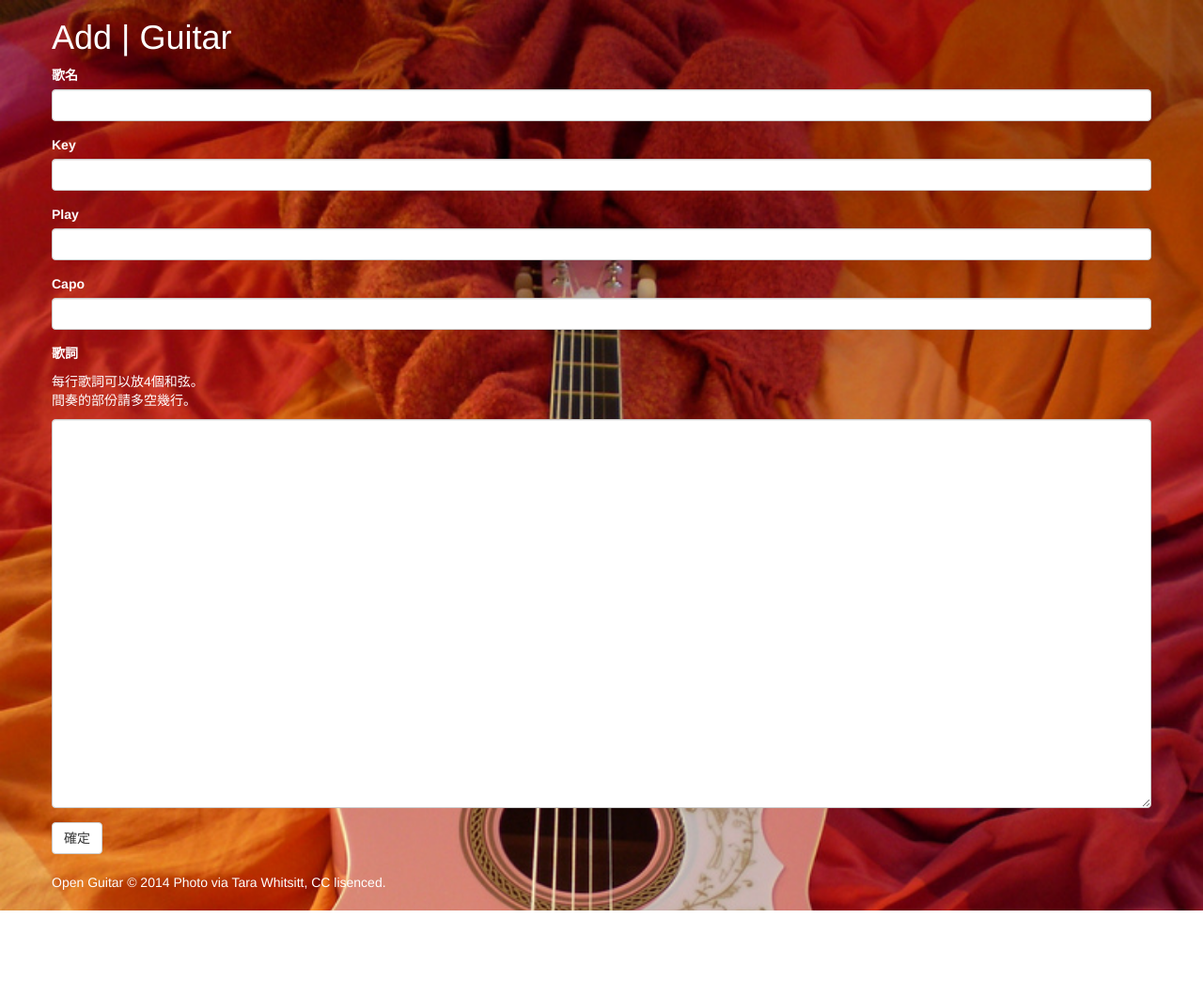
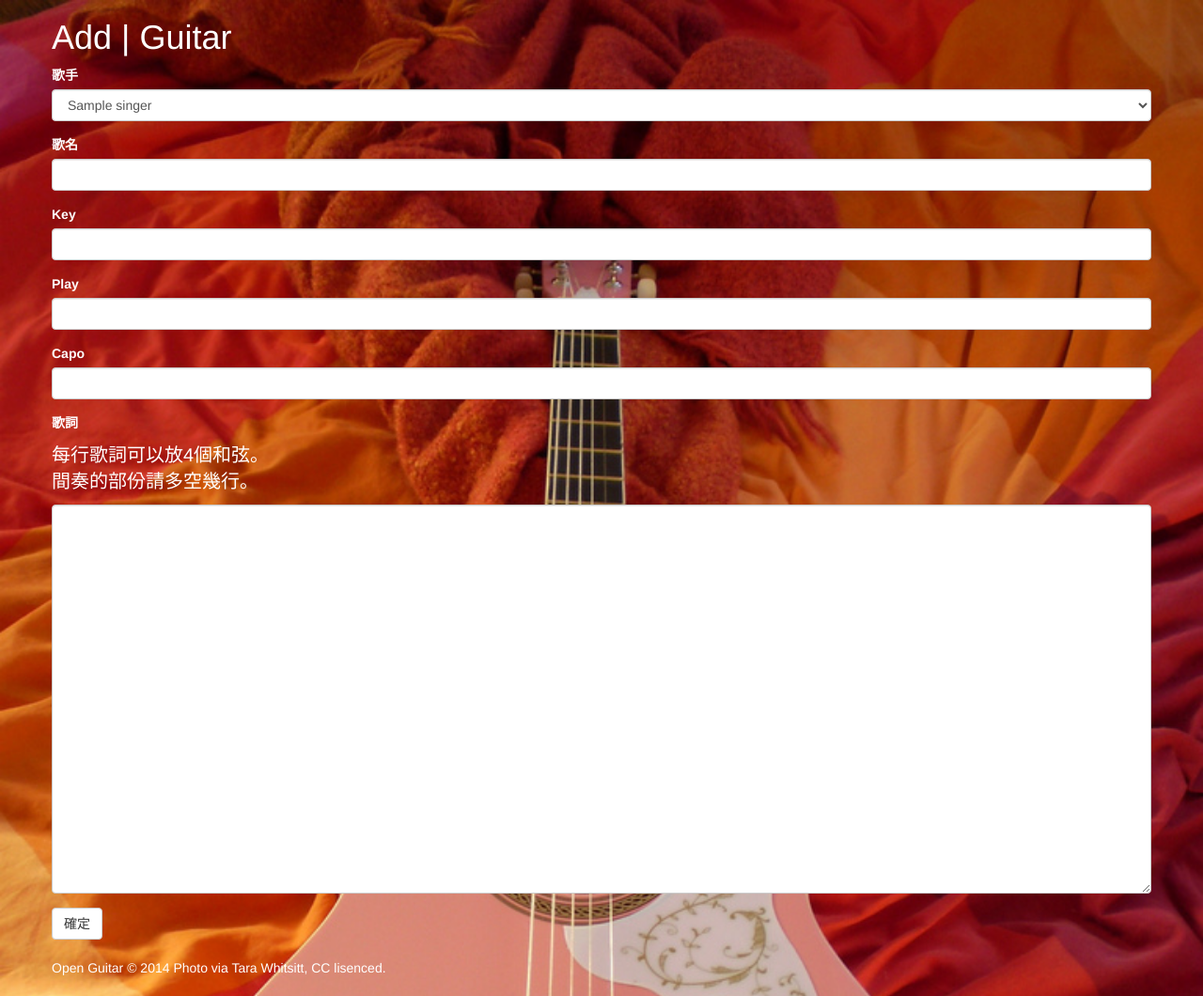
Before and after one commit to howtomakeaturn/Outlaw-Example-With-Codeigniter, a CodeIgniter app: page /stuff/index.php/guitar/add in a window 1280 px wide. Shown: the whole page at 94% size. Before the commit the page ends 969 px from the top, so only its background shows below. Run offline with CodeIgniter, Linux system fonts and the light colour scheme; tables that the repository leaves empty or names only in its code hold one stand-in row (values such as "Sample post").

Commit message:
guitar pro

```diff
--- a/application/controllers/guitar.php
+++ b/application/controllers/guitar.php
@@ -20,7 +20,7 @@ class Guitar extends CI_Controller {
 
     public function add()
     {
-
+        $this->data['singers'] = $this->ol->gather('singers');
         $this->template->build('guitar/add', $this->data);
     }
 
@@ -75,6 +75,10 @@ class Guitar extends CI_Controller {
         $this->template->build('guitar/view', $this->data);
     }
 
+    function singer($id){
+        $this->data['singer'] = $song = $this->ol->take('singers', $id);
+        $this->template->build('guitar/singer', $this->data);
+    }
 
 
     function batch(){
--- a/application/views/guitar/add.php
+++ b/application/views/guitar/add.php
@@ -1,4 +1,14 @@
 <form role="form" action='/guitar/add_post' method='post'>
+
+    <div class="form-group">
+        <label>歌手</label>
+        <select class='form-control' name='ol_belong_singers'>
+            <?php foreach($singers as $singer): ?>
+                <option value='<?php echo $singer->id ?>'><?php echo $singer->name ?></option>
+            <?php endforeach; ?>
+        </select>
+    </div>
+
 
     <div class="form-group">
         <label>歌名</label>
--- a/application/views/guitar/index.php
+++ b/application/views/guitar/index.php
@@ -11,7 +11,7 @@
 <div class='col-md-4'>
 <a href='/guitar/add_singer' class='btn btn-default'>新增歌手</a>
 <?php foreach($singers as $singer): ?>
-    <h3><a href='/guitar/view/<?php echo $singer->id ?>'><?php echo $singer->name ?></a></h3>
+    <h3><a href='/guitar/singer/<?php echo $singer->id ?>'><?php echo $singer->name ?></a></h3>
     <img src='/upload/<?php echo $singer->image ?>'>
     <hr />
 <?php endforeach; ?>
--- a/application/views/layouts/default.php
+++ b/application/views/layouts/default.php
@@ -34,6 +34,16 @@
         .container{
           //  background-color: #9c27b0;
         }
+    a{
+        color: white;
+    }
+    a:hover{
+        color: white;
+    }
+    p{
+        font-size: 20px;
+    }
+
     </style>
 
 	</head>
```
Also changed, not shown: application/views/guitar/singer.php (added, +14 -0 lines).
